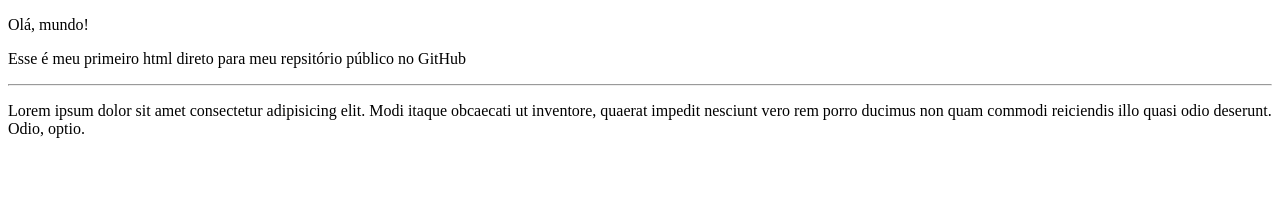
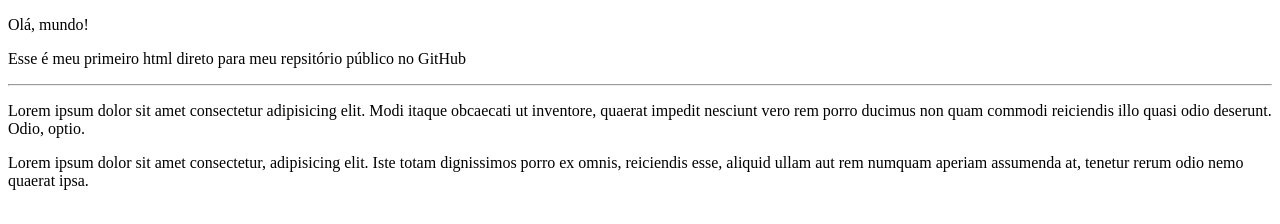
Before and after one commit to maKizo009/Jogo_do_Mario, a plain HTML site: page site_exemplo/index.html in a window 1280 px wide. Drawn offline with Linux system fonts and the light colour scheme.

Commit message:
adicionei um parágrafo

```diff
--- a/site_exemplo/index.html
+++ b/site_exemplo/index.html
@@ -11,5 +11,6 @@
     <p>Esse é meu primeiro html direto para meu repsitório público no GitHub</p>
     <hr>
     <p>Lorem ipsum dolor sit amet consectetur adipisicing elit. Modi itaque obcaecati ut inventore, quaerat impedit nesciunt vero rem porro ducimus non quam commodi reiciendis illo quasi odio deserunt. Odio, optio.</p>
+    <p>Lorem ipsum dolor sit amet consectetur, adipisicing elit. Iste totam dignissimos porro ex omnis, reiciendis esse, aliquid ullam aut rem numquam aperiam assumenda at, tenetur rerum odio nemo quaerat ipsa.</p>
 </body>
 </html>
```
